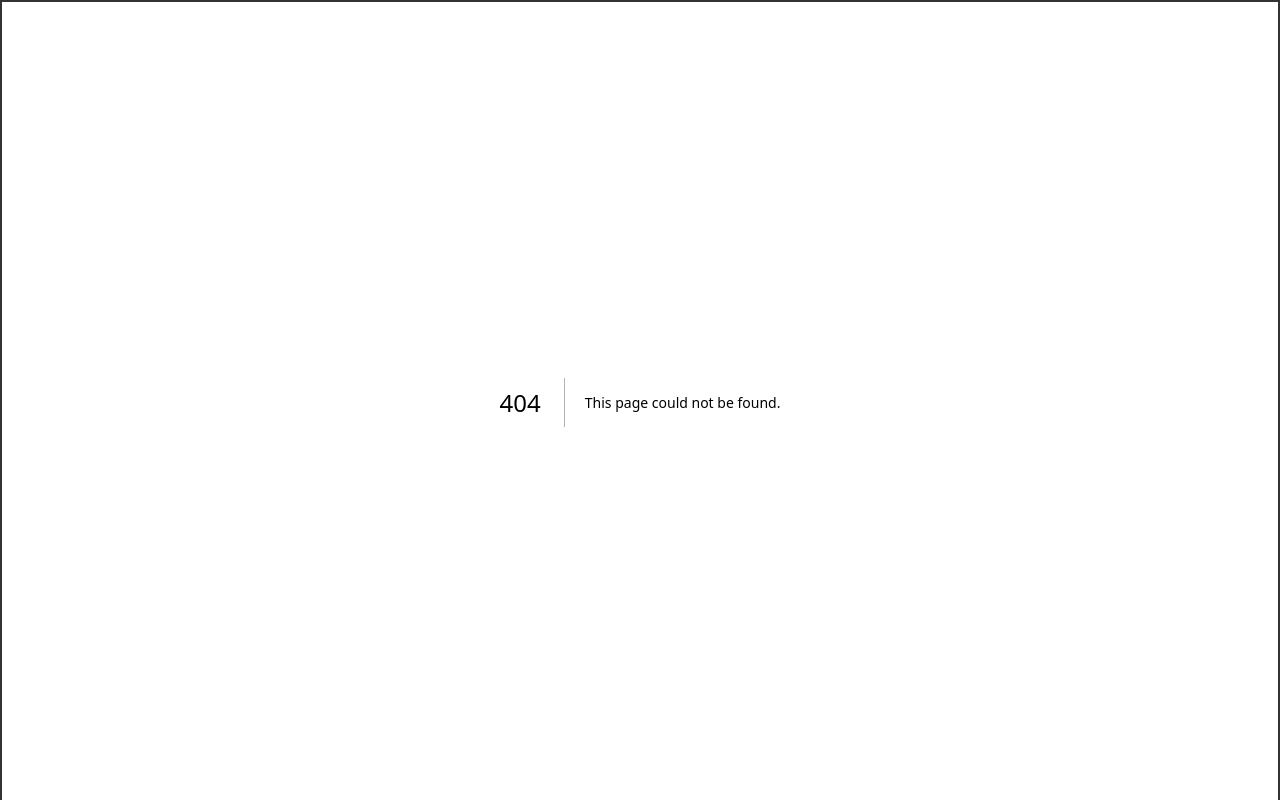
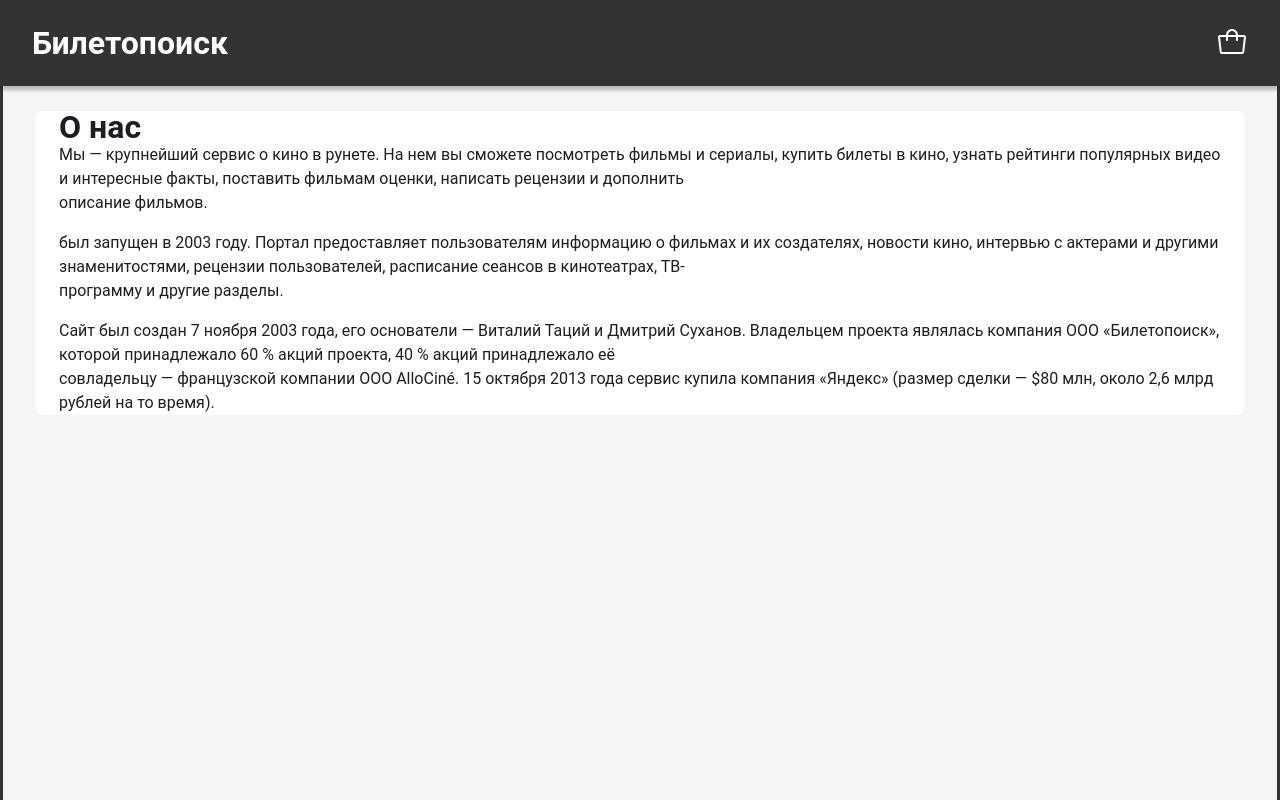
Before and after one commit to AnastasiiaBitkina/react-homework-new, a Next.js app in the folder my-app/: page /about in a window 1280 px wide. Before the commit this address had no page. Shown: the top 800 px of the page. Built offline with nearby package versions, Linux system fonts and the light colour scheme.

Commit message:
feat: added about page and styles

```diff
--- /dev/null
+++ b/my-app/src/app/about/page.tsx
@@ -0,0 +1,19 @@
+import React from "react";
+import "../styles/about.css"
+
+const AboutPage: React.FC = () => {
+  return (
+    <div>
+      <div className="main">
+        <div className="about-block">
+          <label className="about-title">О нас</label>
+          <label className="about-text">Мы — крупнейший сервис о кино в рунете. На нем вы сможете посмотреть фильмы и сериалы, купить билеты в кино, узнать рейтинги популярных видео и интересные факты, поставить фильмам оценки, написать рецензии и дополнить <br /> описание фильмов.</label>
+          <label className="about-text">был запущен в 2003 году. Портал предоставляет пользователям информацию о фильмах и их создателях, новости кино, интервью с актерами и другими знаменитостями, рецензии пользователей, расписание сеансов в кинотеатрах, ТВ- <br /> программу и другие разделы.</label>
+          <label className="about-text">Сайт был создан 7 ноября 2003 года, его основатели — Виталий Таций и Дмитрий Суханов. Владельцем проекта являлась компания ООО «Билетопоиск», которой принадлежало 60 % акций проекта, 40 % акций принадлежало её <br /> совладельцу — французской компании ООО AlloCiné. 15 октября 2013 года сервис купила компания «Яндекс» (размер сделки — $80 млн, около 2,6 млрд рублей на то время).</label>
+        </div>
+      </div>
+    </div>
+  );
+};
+
+export default AboutPage;
--- a/my-app/src/app/components/Footer.tsx
+++ b/my-app/src/app/components/Footer.tsx
@@ -7,7 +7,7 @@
     <footer className="footer">
       <div className="footer-content">
         <div className="qa">Вопросы-ответы</div>
-        <Link href="../pages/about.tsx">
+        <Link href="/about">
           <label className="about">О нас</label>
         </Link>
       </div>
--- a/my-app/src/app/layout.tsx
+++ b/my-app/src/app/layout.tsx
@@ -1,5 +1,7 @@
 import './globals.css'
 import { Inter } from 'next/font/google'
+import Header from './components/Header';
+import Footer from './components/Footer';
 
 const inter = Inter({ subsets: ['latin'] })
 
@@ -15,7 +17,11 @@
 }) {
   return (
     <html lang="en">
-      <body className={inter.className}>{children}</body>
+      <body className={inter.className}>
+        <Header title='Билетопоиск' />
+        {children}
+        <Footer />
+      </body>
     </html>
   )
 }
--- a/my-app/src/app/pages/index.tsx
+++ b/my-app/src/app/pages/index.tsx
@@ -1,13 +1,9 @@
-import Header from '../components/Header';
 import MainPart from '../components/MainPart'
-import Footer from '../components/Footer';
 
 const HomePage: React.FC = () => {
   return (
     <div>
-      <Header title="Билетопоиск" />
       <MainPart />
-      <Footer />
     </div>
   );
 };
--- /dev/null
+++ b/my-app/src/app/styles/about.css
@@ -0,0 +1,48 @@
+.main {
+    max-width: 1920px;
+    width: 100%;
+    height: 1080px;
+    border: 1px solid var(--gray-1, #333);
+    background: #F5F5F5;
+}
+
+.about-block {
+    display: block;
+    width: auto;
+    height: auto;
+    max-width: 1808px;
+    margin-top: 108px;
+    margin-bottom: 16px;
+    margin-left: 32px;
+    margin-right: 32px;
+    align-items: flex-start;
+    gap: 24px;
+    border-radius: 8px;
+    background: #FFF;
+}
+
+.about-title {
+    max-width: 1808px;
+    color: var(--text-primary, #1B1F23);
+    font-size: 32px;
+    font-family: Roboto;
+    font-weight: 600;
+    line-height: 32px;
+    margin-top: 24px;
+    margin-left: 24px;
+    margin-bottom: 16px;
+}
+
+.about-text {
+    display: flex;
+    flex-direction: column;
+    justify-content: center;
+    flex: 1 0 0;
+    color: var(--text-primary, #1B1F23);
+    font-size: 16px;
+    font-family: Roboto;
+    line-height: 24px;
+    margin-bottom: 16px;
+    margin-left: 24px;
+    margin-right: 24px;
+}
--- a/my-app/src/app/styles/header.css
+++ b/my-app/src/app/styles/header.css
@@ -1,7 +1,7 @@
 /* header.css */
 
 .header {
-  /*position: fixed;*/
+  position: fixed;
   top: 0;
   left: 0;
   width: 100%;
--- a/my-app/src/app/styles/main.css
+++ b/my-app/src/app/styles/main.css
@@ -1,3 +1,4 @@
 .main-part{
     display: flex;
+    margin-top: 108px;
 }
```
Also changed, not shown: my-app/src/app/page.tsx (+2 -6 lines), my-app/src/app/pages/about.tsx (deleted, +0 -11 lines).
